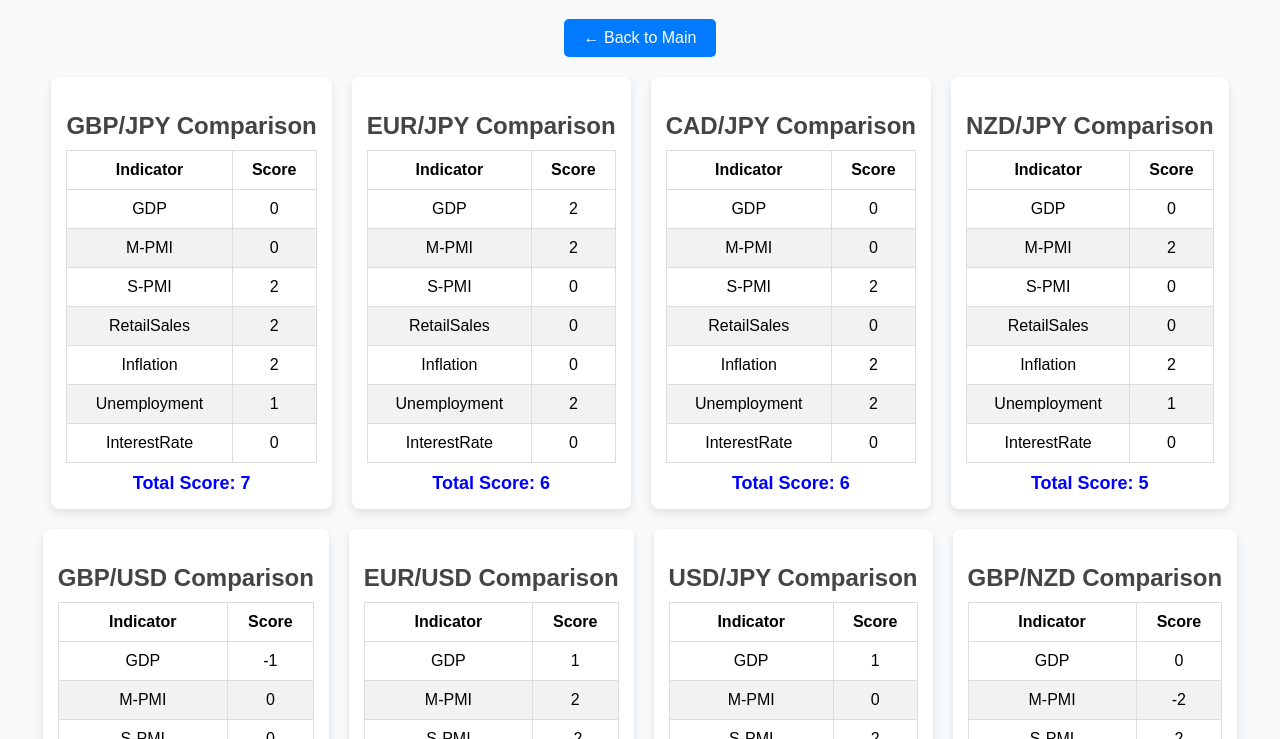
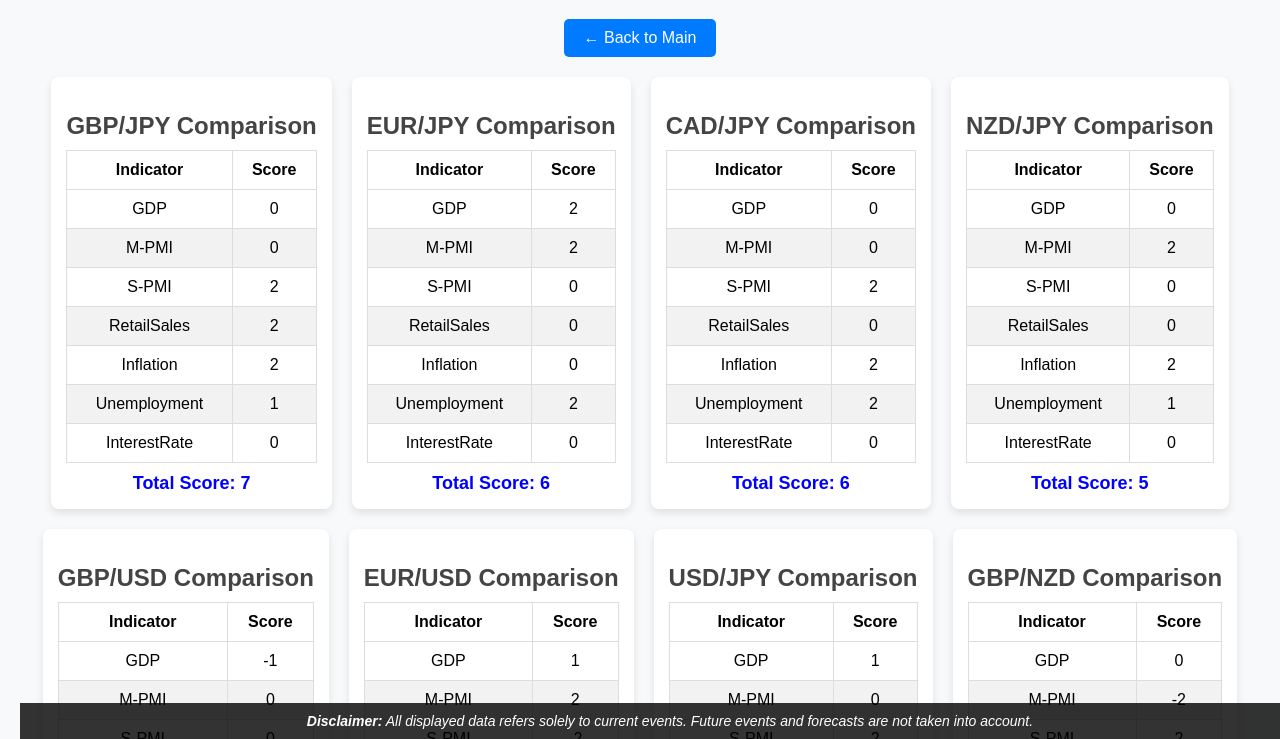
Before and after one commit to S1x-Data-Team/Economic-Heatmap, a website: page public/compare.html in a window 1280 px wide. Shown: the part 61-800 px from the top of the page. Drawn offline with Linux system fonts and the light colour scheme.

Commit message:
added disclaimer to html

```diff
--- a/public/compare.html
+++ b/public/compare.html
@@ -14,6 +14,14 @@
         <button onclick="window.location.href='index.html'">← Back to Main</button>
     </div>
 
+    <!-- Disclaimer section -->
+    <footer>
+        <div class="disclaimer">
+            <p><strong>Disclaimer:</strong> All displayed data refers solely to current events. Future events and
+                forecasts are not taken into account.</p>
+        </div>
+    </footer>
+
     <script src="compare.js"></script>
 </body>
 
--- a/public/styles.css
+++ b/public/styles.css
@@ -112,3 +112,23 @@ tbody tr:hover {
 #buttonContainer button:hover {
     background-color: #0056b3;
 }
+
+/* Disclaimer Styling */
+footer {
+    position: fixed;
+    bottom: 0;
+    width: 100%;
+    background-color: rgba(0, 0, 0, 0.8);
+    color: white;
+    text-align: center;
+    padding: 10px;
+    font-size: 14px;
+}
+
+footer .disclaimer {
+    font-style: italic;
+}
+
+footer p {
+    margin: 0;
+}
--- a/server.js
+++ b/server.js
@@ -161,4 +161,3 @@ app.get('/refetch', async (req, res) => {
 app.listen(PORT, '0.0.0.0', () => {
     console.log(`Server running at http://localhost:${PORT}`);
 });
-//a
```
Also changed, not shown: public/index.html (+6 -0 lines).
